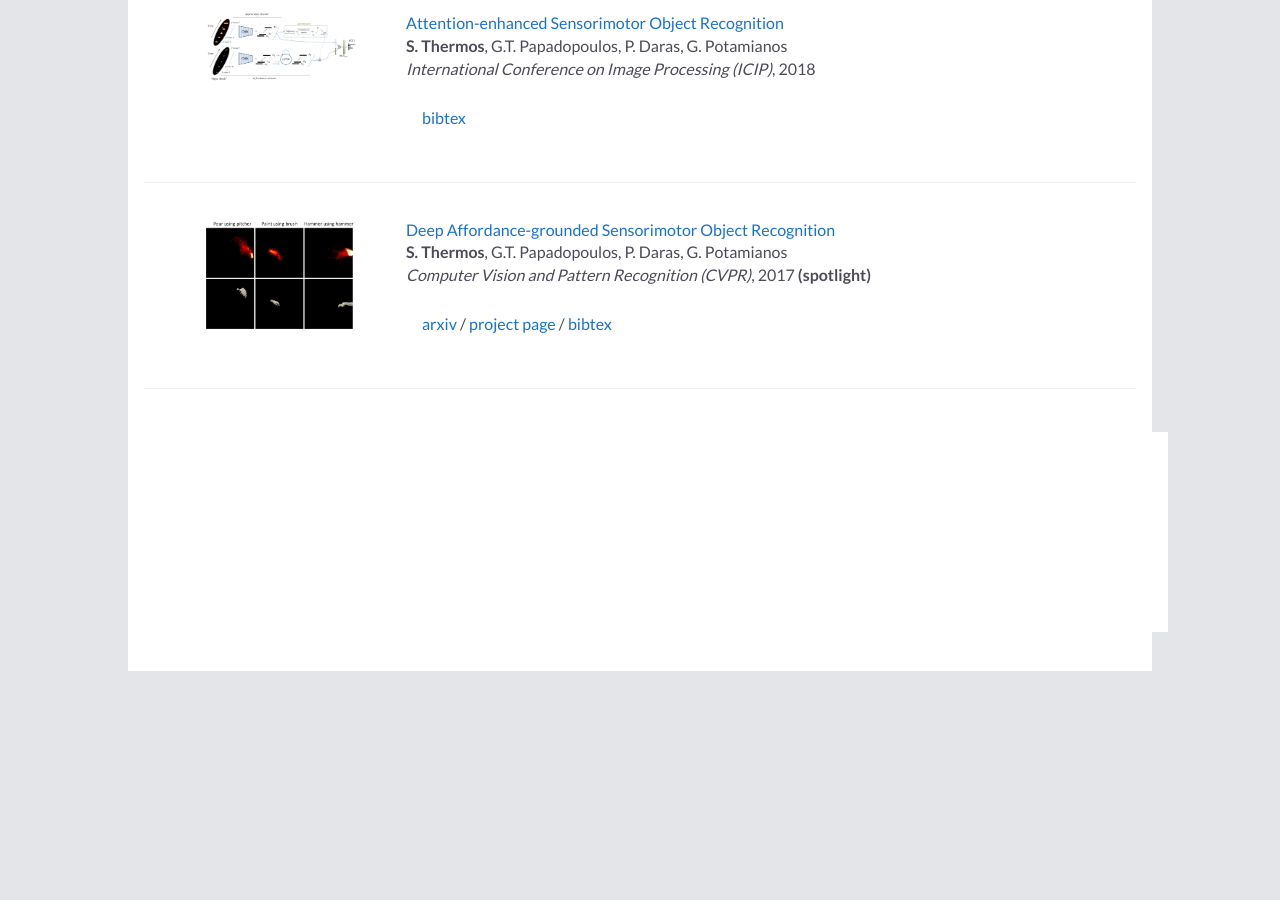
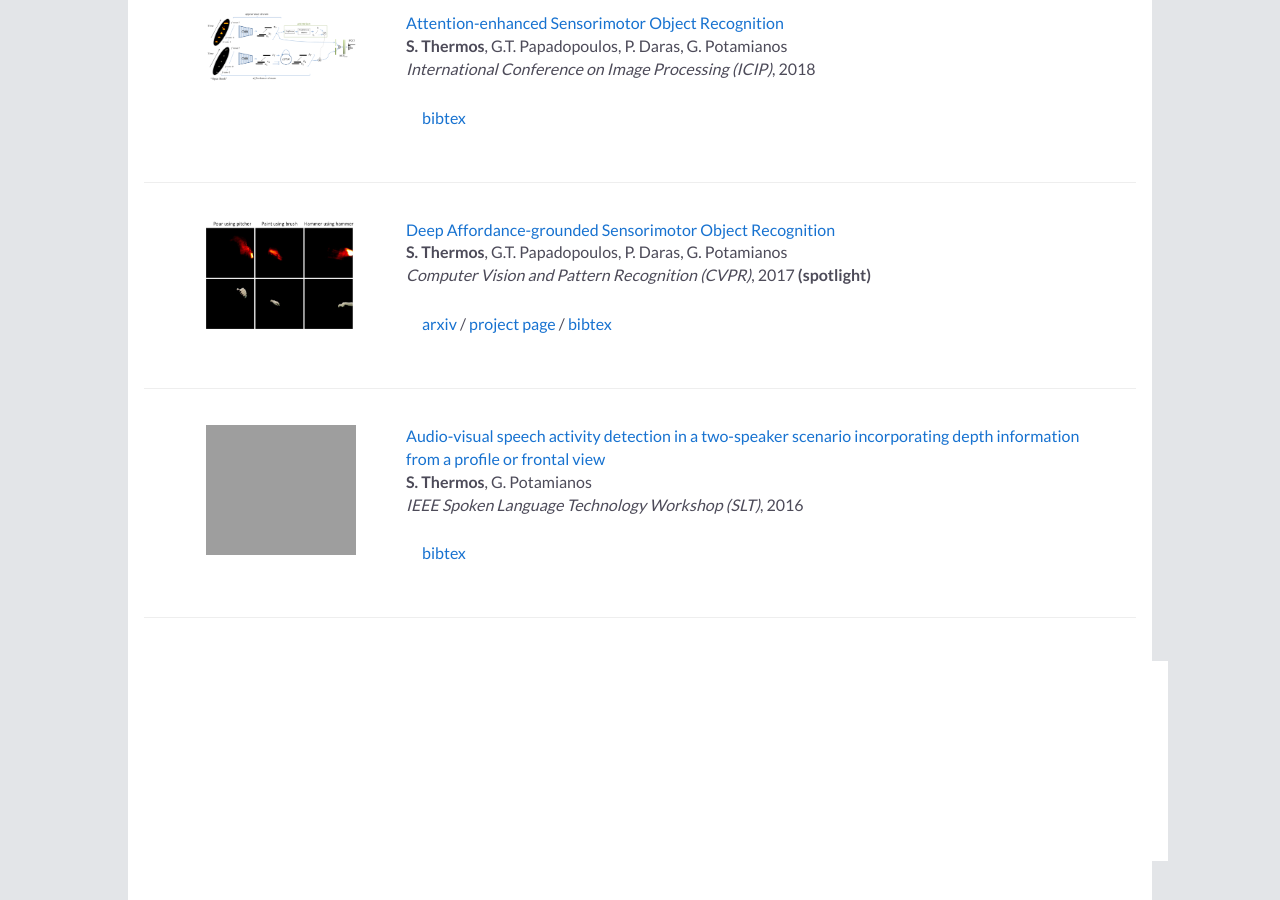
Before and after one commit to spthermo/spthermo.github.io, a Jekyll site: the page built from index.md, in a window 1280 px wide and 900 px high, scrolled down 1168 px. Built offline with Jekyll 4.4.1, drawn with Linux system fonts in a browser that asks for light colours; nearby versions of some CDN libraries; our own code applies the rules of GitHub Pages for plain Markdown files; before the commit the page ends 1839 px from its top, so only the background shows below that; grey boxes are pictures that could not be loaded.

Commit message:
Update default.html

```diff
--- a/_layouts/default.html
+++ b/_layouts/default.html
@@ -97,7 +97,7 @@
 
     <div class="publication">
       <table width="900" align="center" border="0" cellpadding="0">
-        <td width="25%" valign="top"><img src="assets/images/poisson.png" alt="iccv" width="150" height="140" style="border-style: none">
+        <td width="25%" valign="top"><img src="assets/images/poisson.png" alt="game" width="150" height="140" style="border-style: none">
         <td width="75%" valign="top">
           <p><a href="https://arxiv.org/pdf/1909.01193.pdf"><heading>Self-Supervised Deep Depth Denoising</heading></a><br>
           V. Sterzentsenko*, L. Saroglou*, A. Chatzitofis*, <strong>S. Thermos*</strong>, N. Zioulis*, A. Doumanoglou, D. Zarpalas, P. Daras<br>
@@ -123,7 +123,7 @@
 
     <div class="publication">
       <table width="900" align="center" border="0" cellpadding="0">
-        <td width="25%" valign="top"><img src="assets/images/main.png" alt="icip" width="150" height="70" style="border-style: none">
+        <td width="25%" valign="top"><img src="assets/images/main.png" alt="game" width="150" height="70" style="border-style: none">
         <td width="75%" valign="top">
           <p><a href="https://ieeexplore.ieee.org/document/8451158"><heading>Attention-enhanced Sensorimotor Object Recognition</heading></a><br>
           <strong>S. Thermos</strong>, G.T. Papadopoulos, P. Daras, G. Potamianos<br>
@@ -147,7 +147,7 @@
 
     <div class="publication">
       <table width="900" align="center" border="0" cellpadding="0">
-        <td width="25%" valign="top"><img src="assets/images/magn.jpg" alt="icip" width="150" height="110" style="border-style: none">
+        <td width="25%" valign="top"><img src="assets/images/magn.jpg" alt="game" width="150" height="110" style="border-style: none">
         <td width="75%" valign="top">
           <p><a href="http://openaccess.thecvf.com/content_cvpr_2017/papers/Thermos_Deep_Affordance-Grounded_Sensorimotor_CVPR_2017_paper.pdf"><heading>Deep Affordance-grounded Sensorimotor Object Recognition</heading></a><br>
           <strong>S. Thermos</strong>, G.T. Papadopoulos, P. Daras, G. Potamianos<br>
@@ -172,6 +172,31 @@
     </div>
     <hr>
 
+  <div class="publication">
+      <table width="900" align="center" border="0" cellpadding="0">
+        <td width="25%" valign="top"><img src="assets/images/slt.png" alt="game" width="150" height="130" style="border-style: none">
+        <td width="75%" valign="top">
+          <p><a href="https://ieeexplore.ieee.org/abstract/document/7846321"><heading>Audio-visual speech activity detection in a two-speaker scenario incorporating depth information from a profile or frontal view</heading></a><br>
+          <strong>S. Thermos</strong>, G. Potamianos<br>
+          <em>IEEE Spoken Language Technology Workshop (SLT)</em>, 2016 <br>
+
+          <div class="paper" id="thermos2016slt">
+            <a shape="rect" href="javascript:togglebib('thermos2017cvpr')" class="togglebib">bibtex</a>
+            <pre xml:space="preserve">
+@inproceedings{thermos2016slt,
+  author       = "S. Thermos and G. Potamianos",
+  title        = "Audio-visual speech activity detection in a two-speaker scenario incorporating depth information from a profile or frontal view",
+  booktitle    = "IEEE Spoken Language Technology Workshop (SLT)",
+  pages = "579-584"
+  year         = "2016"}
+            </pre>
+          </div>
+        </td>
+        </td>
+      </table>
+    </div>
+    <hr>
+
   <br>
 
   <div class="container">
```
